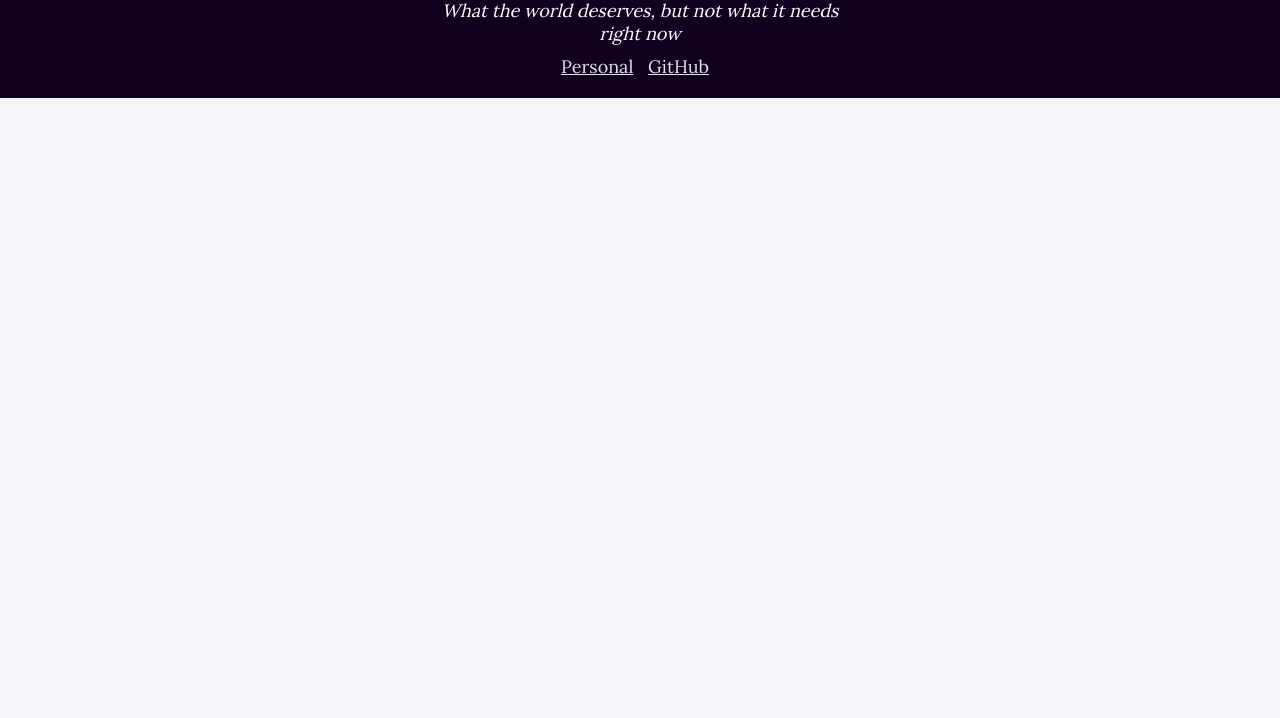
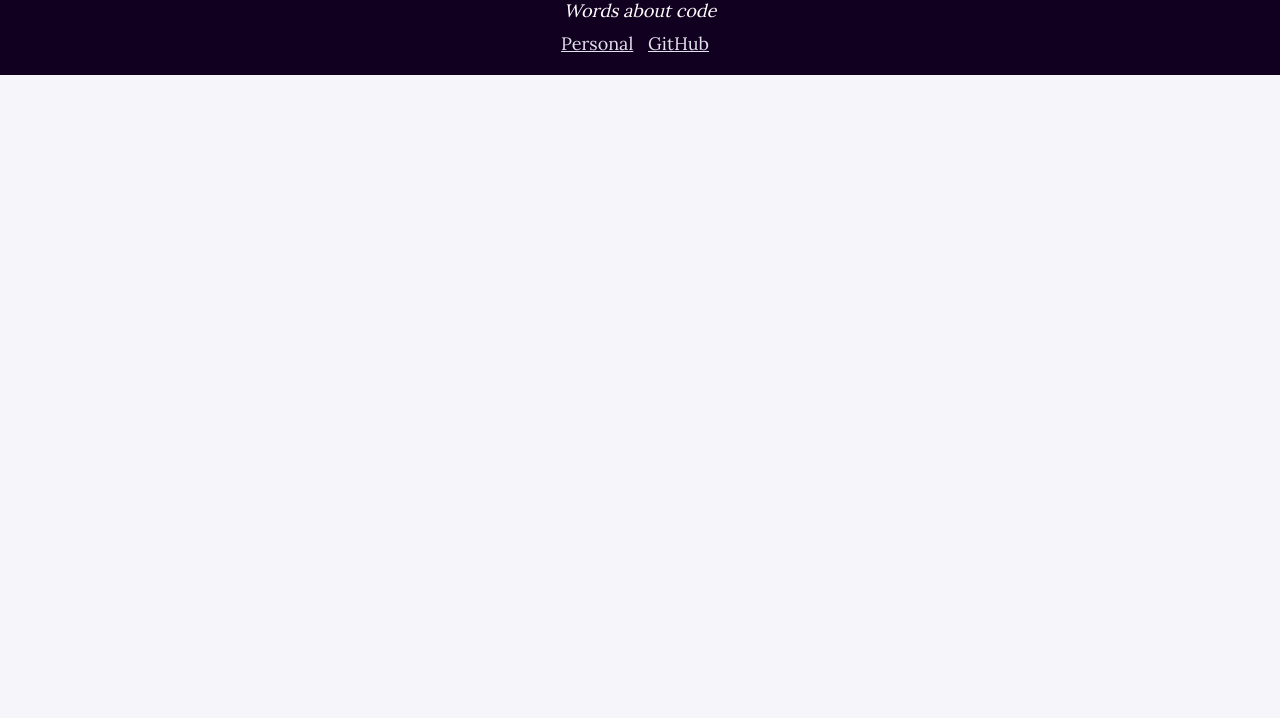
Before and after one commit to macmccann/blog, a plain HTML site: page templates/index.html in a window 1280 px wide. Shown: the part 82-800 px from the top of the page. Drawn offline with Linux system fonts and the light colour scheme; files that its build step writes are made by us from their sources.

Commit message:
Automatic deployment commit

```diff
--- a/templates/index.html
+++ b/templates/index.html
@@ -14,7 +14,7 @@
     <div id="header">
         <div class="content">
             <h1><a href="index.html">GTBS</a></h1>
-            <p><i>What the world deserves, but not what it needs right now</i></p>
+            <p><i>Words about code</i></p>
             <span class="links"><a href="https://macmccann.github.io">Personal</a> <a href="https://github.com/macmccann">GitHub</a></span>
         </div>
     </div>
```
